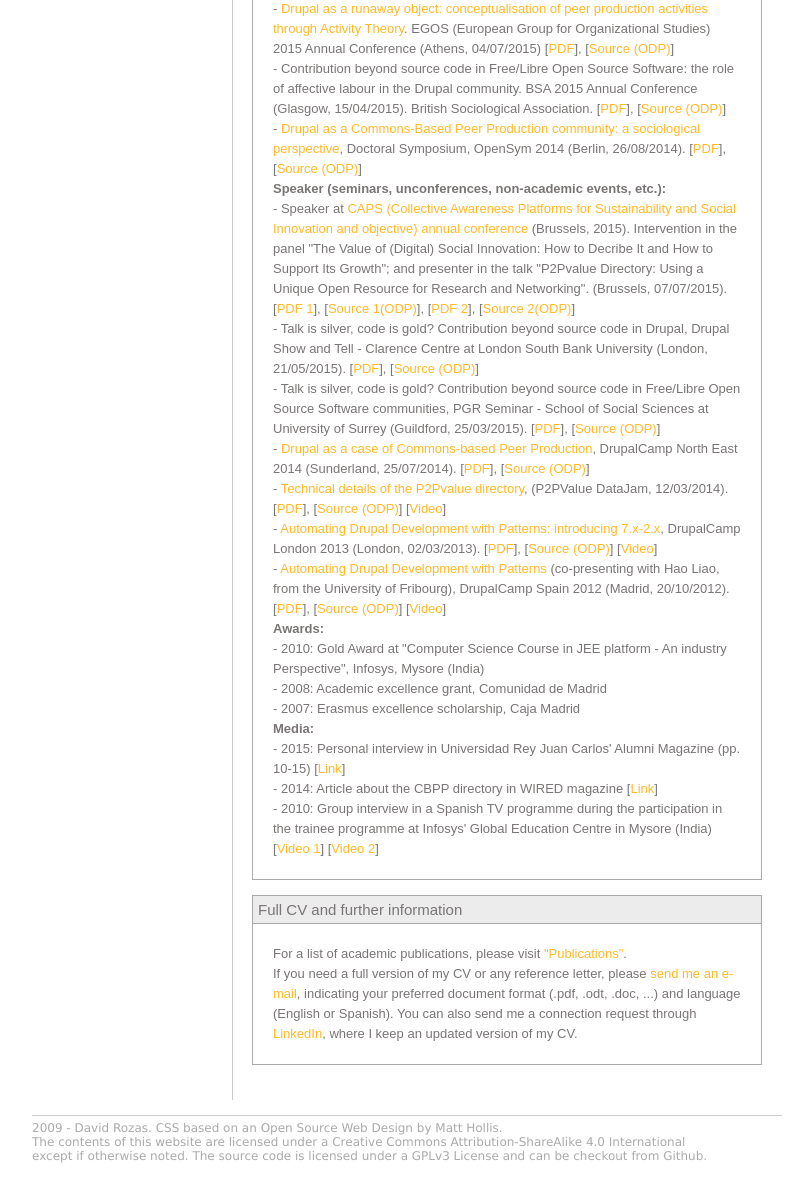
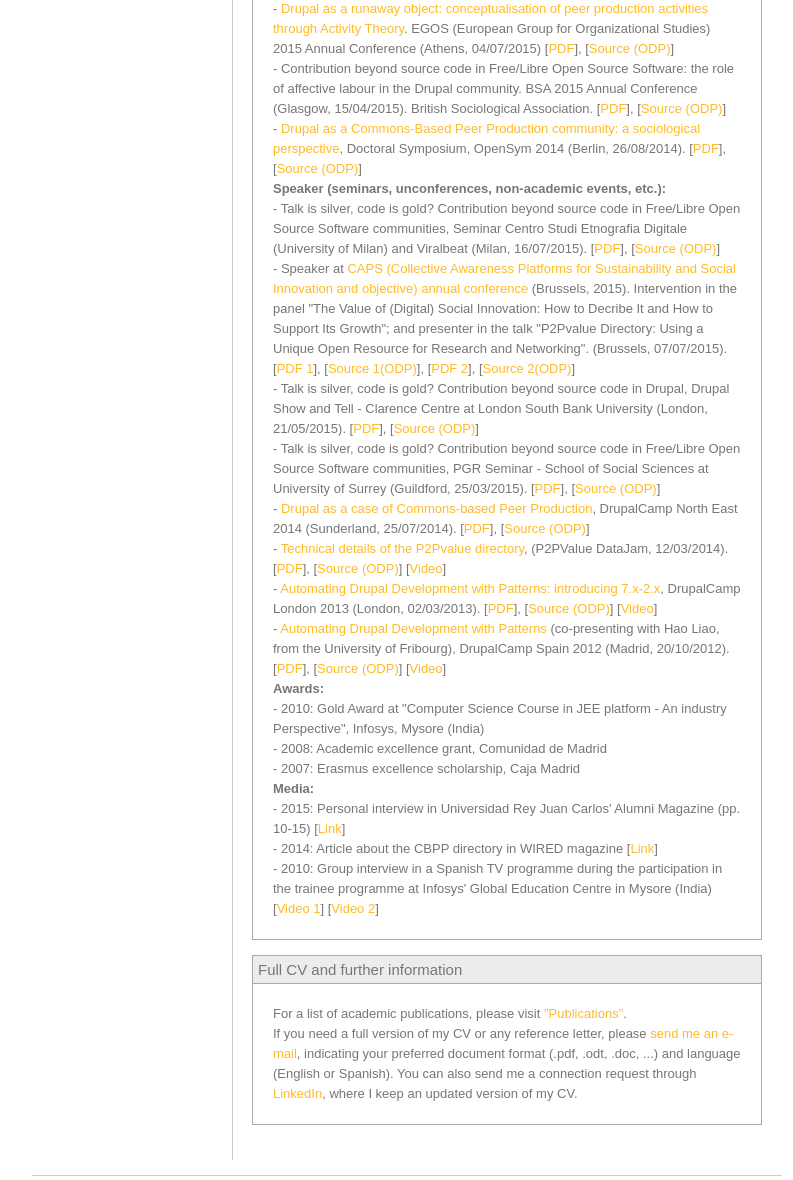
Before and after one commit to drozas/davidrozas.com, a PHP site: page /cv.php?set_language=1 in a window 1280 px wide. Shown: the part 687-1867 px from the top of the page, without its empty margins (233-1026 px from the left). Run offline with PHP 8.4, Linux system fonts and the light colour scheme; data that the repository does not hold is empty; some libraries are stand-ins or nearby versions.

Commit message:
Adding seminar in Milano

```diff
--- a/cv.php
+++ b/cv.php
@@ -36,6 +36,8 @@
           (Berlin, 26/08/2014). [<a href=\"publications/drupal_cbpp_opensym2014.pdf\">PDF</a>], [<a href=\"publications/drupal_cbpp_opensym2014.odp\">Source (ODP)</a>]<br />
 
 	    <b>Speaker (seminars, unconferences, non-academic events, etc.):</b> <br />
+  	    - Talk is silver, code is gold? Contribution beyond source code in Free/Libre Open Source Software communities, Seminar Centro Studi Etnografia Digitale (University of Milan) and Viralbeat (Milan, 16/07/2015).
+		[<a href=\"publications/unimi_viralbeat_seminar.pdf\">PDF</a>], [<a href=\"publications/unimi_viralbeat_seminar.odp\">Source (ODP)</a>]<br />
 		- Speaker at <a href=\"http://2015.caps-conference.eu\">CAPS (Collective Awareness Platforms for Sustainability and Social Innovation and objective) annual conference</a> (Brussels, 2015). Intervention in the panel \"The Value of (Digital) Social Innovation: How to Decribe It and How to Support Its Growth\"; and presenter in the talk \"P2Pvalue Directory: Using a Unique Open Resource for Research and Networking\".
           (Brussels, 07/07/2015). [<a href=\"publications/caps2015_p2pvalue_social_innovation.pdf\">PDF 1</a>], [<a href=\"publications/caps2015_p2pvalue_social_innovation.odp\">Source 1(ODP)</a>], [<a href=\"publications/caps2015_p2pvalue_dir_technical.pdf\">PDF 2</a>], [<a href=\"publications/caps2015_p2pvalue_dir_technical.odp\">Source 2(ODP)</a>]<br />
 	    - Talk is silver, code is gold? Contribution beyond source code in Drupal, Drupal Show and Tell - Clarence Centre at London South Bank University
```
Also changed, not shown: 2 other files.
